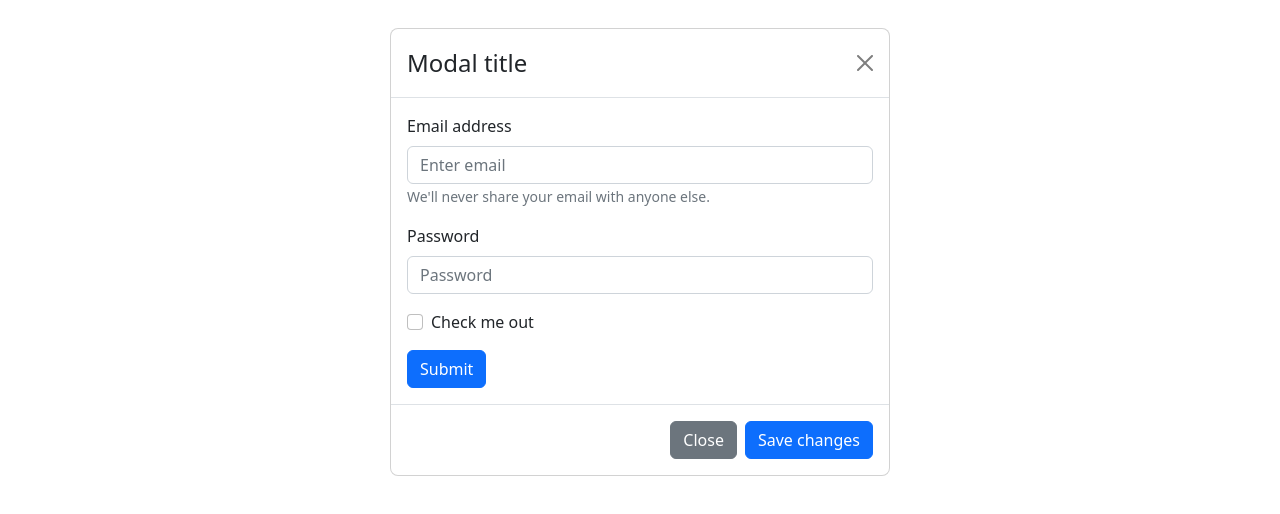
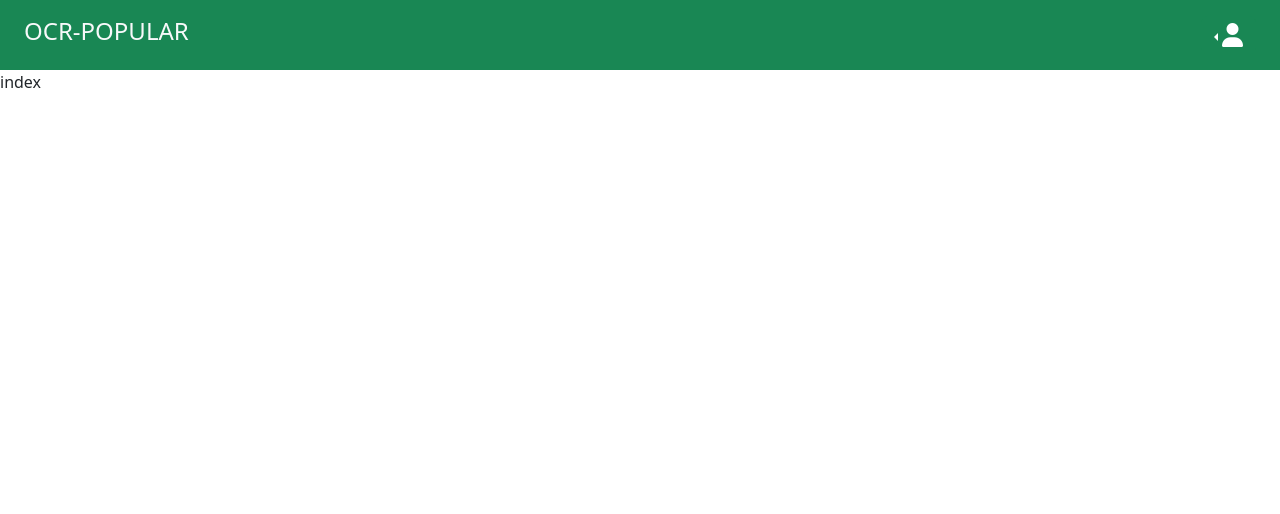
Before and after one commit to msgaray15/ocr-popular, a React (Create React App) app in the folder front-end/: page / in a window 1280 px wide. Shown: the top 514 px of the page. Built offline with nearby package versions, Linux system fonts and the light colour scheme.

Commit message:
Agregando front-end

```diff
--- a/front-end/public/index.html
+++ b/front-end/public/index.html
@@ -40,4 +40,5 @@
       To create a production bundle, use `npm run build` or `yarn build`.
     -->
   </body>
+  <script src="https://kit.fontawesome.com/f108e44f29.js" crossorigin="anonymous"></script>
 </html>
--- a/front-end/src/App.js
+++ b/front-end/src/App.js
@@ -1,8 +1,24 @@
+import { Routes, Route } from 'react-router-dom';
 import Login from './components/Login'
+import Index from './components/main/Index';
+import TopBar from './components/parcials/TopBar';
 
 function App() {
   return (
-    <Login/>
+    <>
+      {
+        //<Login />
+      }
+      <TopBar/>
+      <Routes>
+        <Route exact path="/"
+          element={
+            <Index/>
+          }
+        />
+      </Routes>
+    </>
+
   );
 }
 
--- a/front-end/src/components/Login.jsx
+++ b/front-end/src/components/Login.jsx
@@ -1,47 +1,54 @@
-import Button from 'react-bootstrap/Button';
-import Modal from 'react-bootstrap/Modal';
-import Form from 'react-bootstrap/Form';
+import {  useState, useRef, useEffect } from 'react';
+import { Button, Form, FormControl, FormGroup, Modal } from "react-bootstrap";
 
 const Login = () => {
+    const [form, setForm] = useState({});
+    const messenger = useRef();
+    const handleChange = (e) => {
+        setForm({
+            ...form,
+            [e.target.name]: e.target.value
+        })
+    }
+
+    //Función para obtener el token de autenticación
+    const login = (e) => {
+        //Evitar que el formulario haga submit
+        e.preventDefault()
+        //Llamar a la API para obtener el token de autenticación
+
+    }
+
     return (
-        <div
-            className="modal show"
-            style={{ display: 'block', position: 'initial' }}
+        <Modal
+            show={true}
+            backdrop="static"
+            centered
         >
-            <Modal.Dialog>
-                <Modal.Header closeButton>
-                    <Modal.Title>Modal title</Modal.Title>
+            <Modal.Header>
+                <Modal.Title >Login</Modal.Title>
             </Modal.Header>
-
             <Modal.Body>
-                    <Form>
-                        <Form.Group className="mb-3" controlId="formBasicEmail">
+                <Form onSubmit={(e) => { login(e) }}>
+                    <FormGroup controlId="formBasicEmail">
                         <Form.Label>Email address</Form.Label>
-                            <Form.Control type="email" placeholder="Enter email" />
-                            <Form.Text className="text-muted">
-                                We'll never share your email with anyone else.
-                            </Form.Text>
-                        </Form.Group>
-
-                        <Form.Group className="mb-3" controlId="formBasicPassword">
+                        <FormControl type="email" placeholder="Enter email" name="email" onChange={(e) => handleChange(e)} />
+                    </FormGroup>
+                    <FormGroup controlId="formBasicPassword">
                         <Form.Label>Password</Form.Label>
-                            <Form.Control type="password" placeholder="Password" />
-                        </Form.Group>
-                        <Form.Group className="mb-3" controlId="formBasicCheckbox">
-                            <Form.Check type="checkbox" label="Check me out" />
-                        </Form.Group>
+                        <FormControl type="password" placeholder="Password" name="password" onChange={(e) => handleChange(e)} />
+                    </FormGroup>
+                    <FormGroup controlId="formBasicPassword">
+                        <p Style={'color:red; margin-top:10px'} ref={messenger}></p>
+                    </FormGroup>
+                    <FormGroup className="m-4 text-center">
                         <Button variant="primary" type="submit">
-                            Submit
+                            Enviar
                         </Button>
+                    </FormGroup>
                 </Form>
             </Modal.Body>
-
-                <Modal.Footer>
-                    <Button variant="secondary">Close</Button>
-                    <Button variant="primary">Save changes</Button>
-                </Modal.Footer>
-            </Modal.Dialog>
-        </div>
+        </Modal>
     );
 }
 
--- /dev/null
+++ b/front-end/src/components/main/Index.jsx
@@ -0,0 +1,10 @@
+
+const Index = () => {
+    return (
+        <div>
+            index
+        </div>
+    );
+}
+
+export default Index;
--- /dev/null
+++ b/front-end/src/components/parcials/TopBar.jsx
@@ -0,0 +1,26 @@
+import { Container, Navbar,Dropdown, DropdownButton } from 'react-bootstrap';
+
+const TopBar = () => {
+    return (
+        <Navbar className="bg-success">
+            <Navbar.Brand className="ps-4 text-light"><h4>OCR-POPULAR</h4></Navbar.Brand>
+            <Navbar.Toggle />
+            <Navbar.Collapse className="justify-content-end">
+                <Navbar.Text className="pe-4">
+                    <DropdownButton
+                        drop="start"
+                        variant="success"
+                        title={<i class="fa-solid fa-user fa-xl"></i>}
+                    >
+                        <Dropdown.Item eventKey="2">Perfil</Dropdown.Item>
+                        <Dropdown.Item eventKey="3">Configuracion</Dropdown.Item>
+                        <Dropdown.Divider />
+                        <Dropdown.Item eventKey="1">Cerrar Sesion</Dropdown.Item>
+                    </DropdownButton>
+                </Navbar.Text>
+            </Navbar.Collapse>
+        </Navbar>
+    );
+}
+
+export default TopBar;
--- a/front-end/src/index.js
+++ b/front-end/src/index.js
@@ -2,13 +2,14 @@ import React from 'react';
 import ReactDOM from 'react-dom/client';
 import App from './App';
 import reportWebVitals from './reportWebVitals';
+import { BrowserRouter } from 'react-router-dom';
 import 'bootstrap/dist/css/bootstrap.min.css';
 
 const root = ReactDOM.createRoot(document.getElementById('root'));
 root.render(
-  <React.StrictMode>
+  <BrowserRouter>
     <App />
-  </React.StrictMode>
+  </BrowserRouter>
 );
 
 // If you want to start measuring performance in your app, pass a function
```
Also changed, not shown: front-end/src/App.css (deleted, +0 -38 lines), front-end/src/assets/css/index.css (added). Lines whose indentation alone changed are shown as unchanged.
